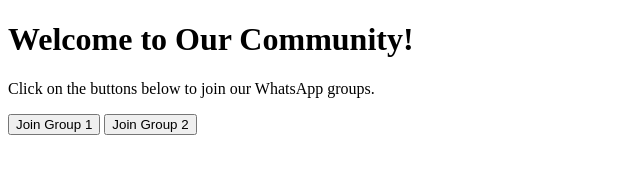
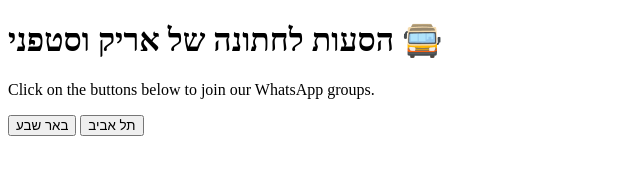
Before and after one commit to davidgitman/arik-wedding, a plain HTML site: page index.html in a window 1280 px wide. Shown: the whole page, without its empty margins (0-640 px from the left). Drawn offline with Linux system fonts and the light colour scheme.

Commit message:
Update index.html

```diff
--- a/index.html
+++ b/index.html
@@ -6,10 +6,10 @@
     <title>Join Our WhatsApp Groups</title>
 </head>
 <body>
-    <h1>Welcome to Our Community!</h1>
+    <h1>הסעות לחתונה של אריק וסטפני 🚍</h1>
     <p>Click on the buttons below to join our WhatsApp groups.</p>
-    <a href="https://chat.whatsapp.com/YOUR_GROUP_LINK_1" target="_blank"><button>Join Group 1</button></a>
-    <a href="https://chat.whatsapp.com/YOUR_GROUP_LINK_2" target="_blank"><button>Join Group 2</button></a>
+    <a href="https://chat.whatsapp.com/FRfXXwaqUYb0dP0xWUvTEq" target="_blank"><button>באר שבע</button></a>
+    <a href="https://chat.whatsapp.com/FHGYPXC7cCyE5Lxilaw3zg" target="_blank"><button>תל אביב</button></a>
     <!-- Add more buttons here as needed -->
 </body>
 </html>
```
